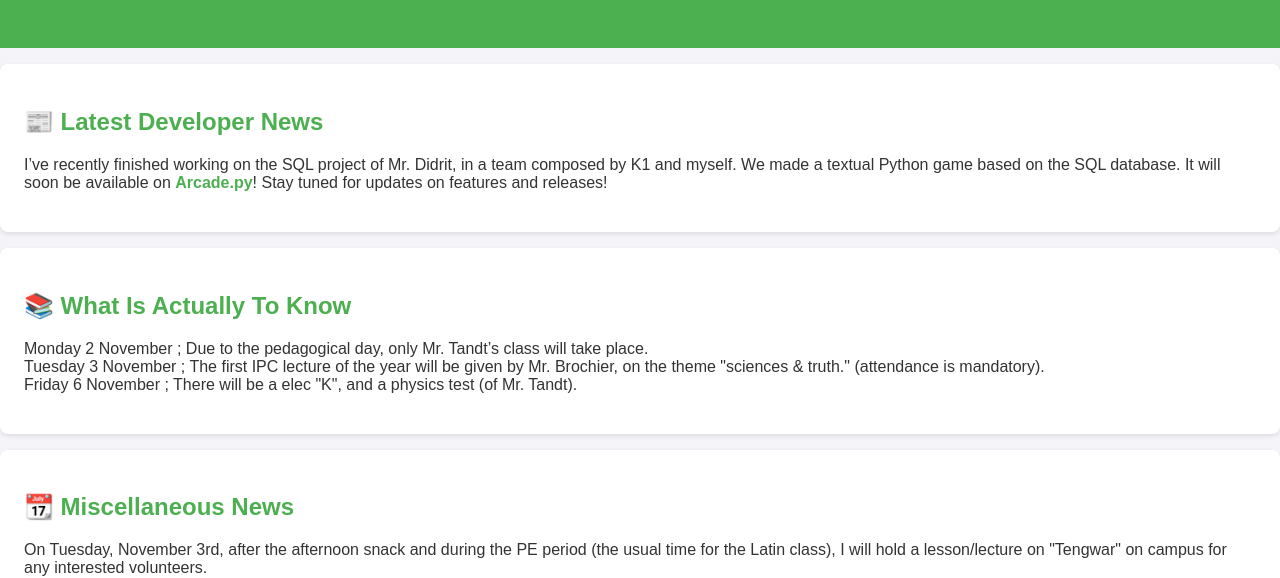
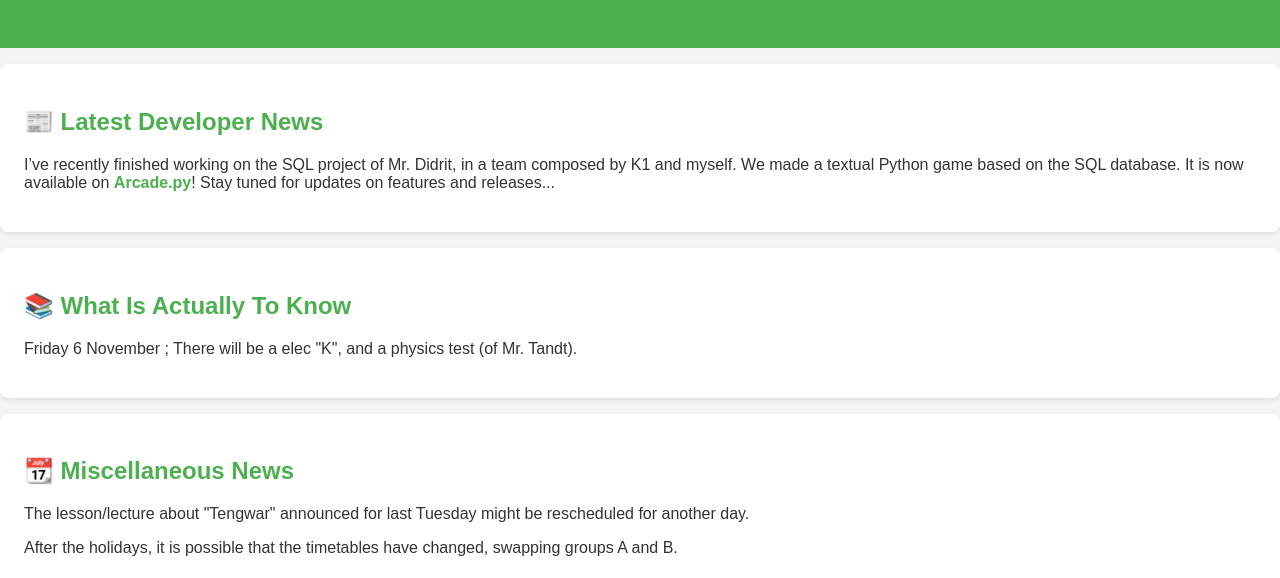
Before and after one commit to carl254917-netizen/website, a plain HTML site: page etc.html in a window 1280 px wide. Shown: the part 391-969 px from the top of the page. Drawn offline with Linux system fonts and the light colour scheme.

Commit message:
Update etc.html

```diff
--- a/etc.html
+++ b/etc.html
@@ -92,18 +92,14 @@
     <h2>📰 Latest Developer News</h2>
     <p>
         I’ve recently finished working on the SQL project of Mr. Didrit, in a team composed by K1 and myself.
-        We made a textual Python game based on the SQL database. It will soon be available on <a href="https://carl254917-netizen.github.io/website/Arcade.html">Arcade.py</a>!
-        Stay tuned for updates on features and releases!
+        We made a textual Python game based on the SQL database. It is now available on <a href="https://carl254917-netizen.github.io/website/Arcade.html">Arcade.py</a>!
+        Stay tuned for updates on features and releases...
     </p>
   </section>
 
   <section>
     <h2>📚 What Is Actually To Know</h2>
     <p>
-        Monday 2 November ; Due to the pedagogical day, only Mr. Tandt’s class will take place.
-        <br>
-        Tuesday 3 November ; The first IPC lecture of the year will be given by Mr. Brochier, on the theme "sciences & truth." (attendance is mandatory).
-        <br>
         Friday 6 November ; There will be a elec "K", and a physics test (of Mr. Tandt).
     </p>
   </section>
@@ -111,9 +107,9 @@
   <section>
     <h2>📆 Miscellaneous News</h2>
     <p>
-        On Tuesday, November 3rd, after the afternoon snack and during the PE period (the usual time for the Latin class), I will hold a lesson/lecture on "Tengwar" on campus for any interested volunteers.
+        The lesson/lecture about "Tengwar" announced for last Tuesday might be rescheduled for another day.
     </p><p>
-        After the holidays, it is possible that the timetables will change, swapping groups A and B.
+        After the holidays, it is possible that the timetables have changed, swapping groups A and B.
     </p>
   </section>
 
```
